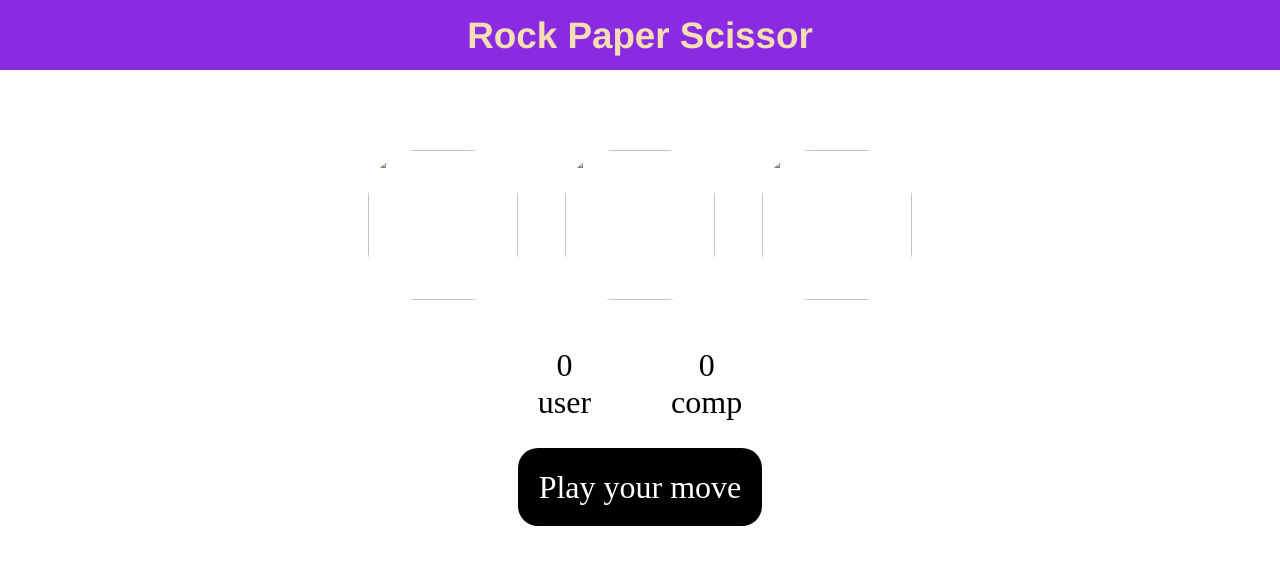
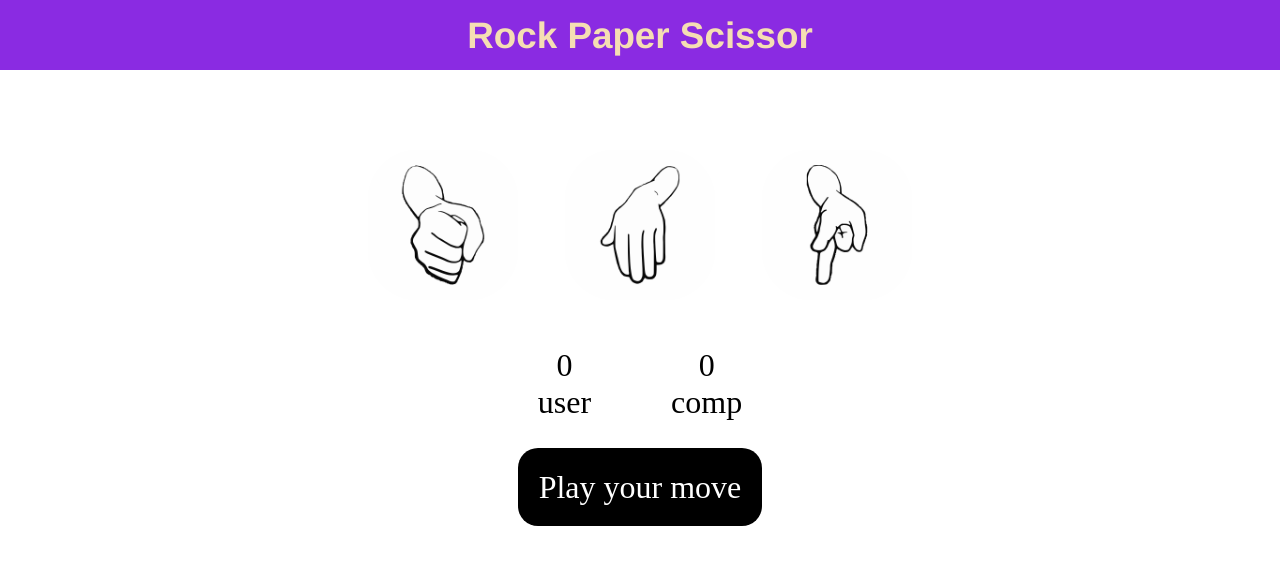
Before and after one commit to milind-chaudhari/RPS-GAME, a plain HTML site: page project/index.html in a window 1280 px wide. Drawn offline with Linux system fonts and the light colour scheme; the site is published under a folder, as on GitHub Pages, so addresses that start at the root find nothing.

Commit message:
bug fixed

```diff
--- a/project/index.html
+++ b/project/index.html
@@ -12,15 +12,15 @@
     <h1>Rock Paper Scissor</h1>
 <div class="choices">
         <div class="chocies" id="rock">
-               <img src="/iamges/rock.png" alt="">
+               <img src="./iamges/rock.png" alt="">
         </div>
 
         <div class="chocies" id="paper">
-              <img src="/iamges/paper.png" alt="">
+              <img src="./iamges/paper.png" alt="">
         </div>
 
         <div class="chocies" id="scissor">
-             <img src="/iamges/scissors.png" alt="">
+             <img src="./iamges/scissors.png" alt="">
         </div>
  </div>
   <div class="score-board">
```
